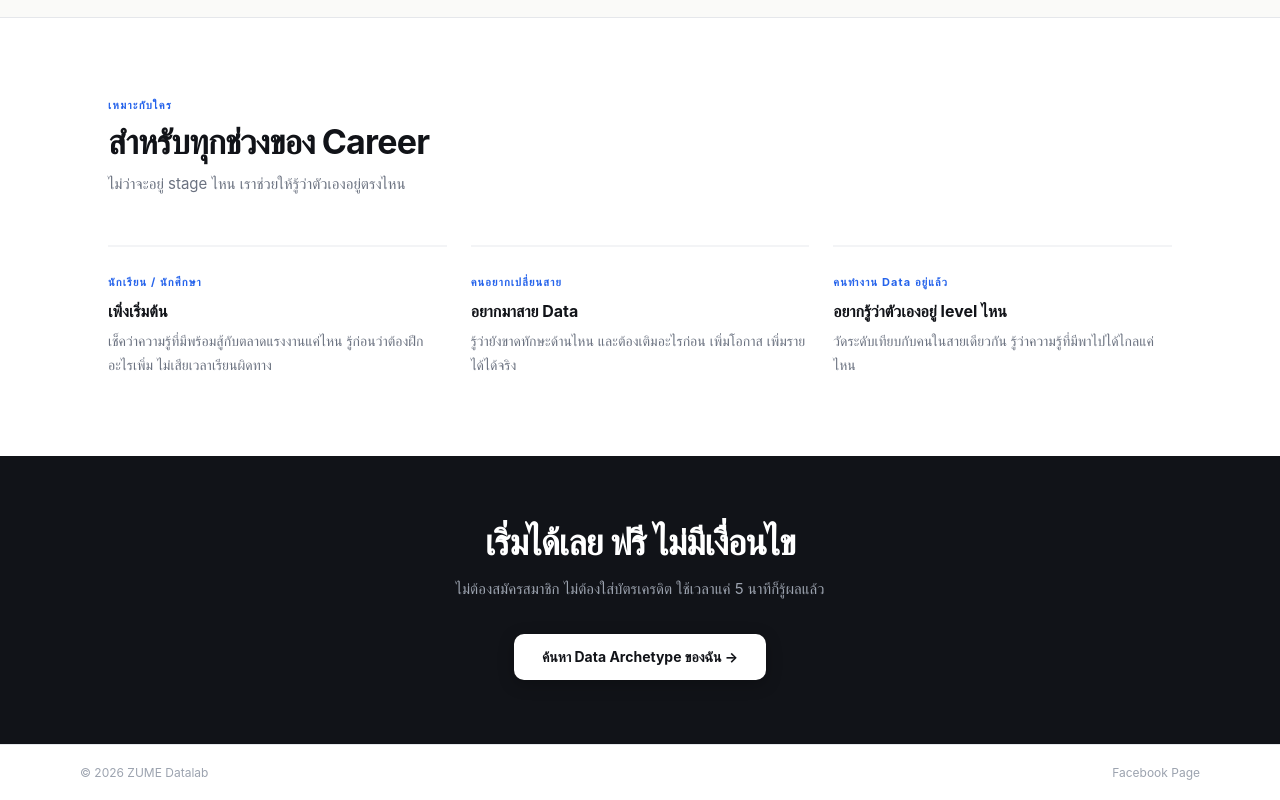
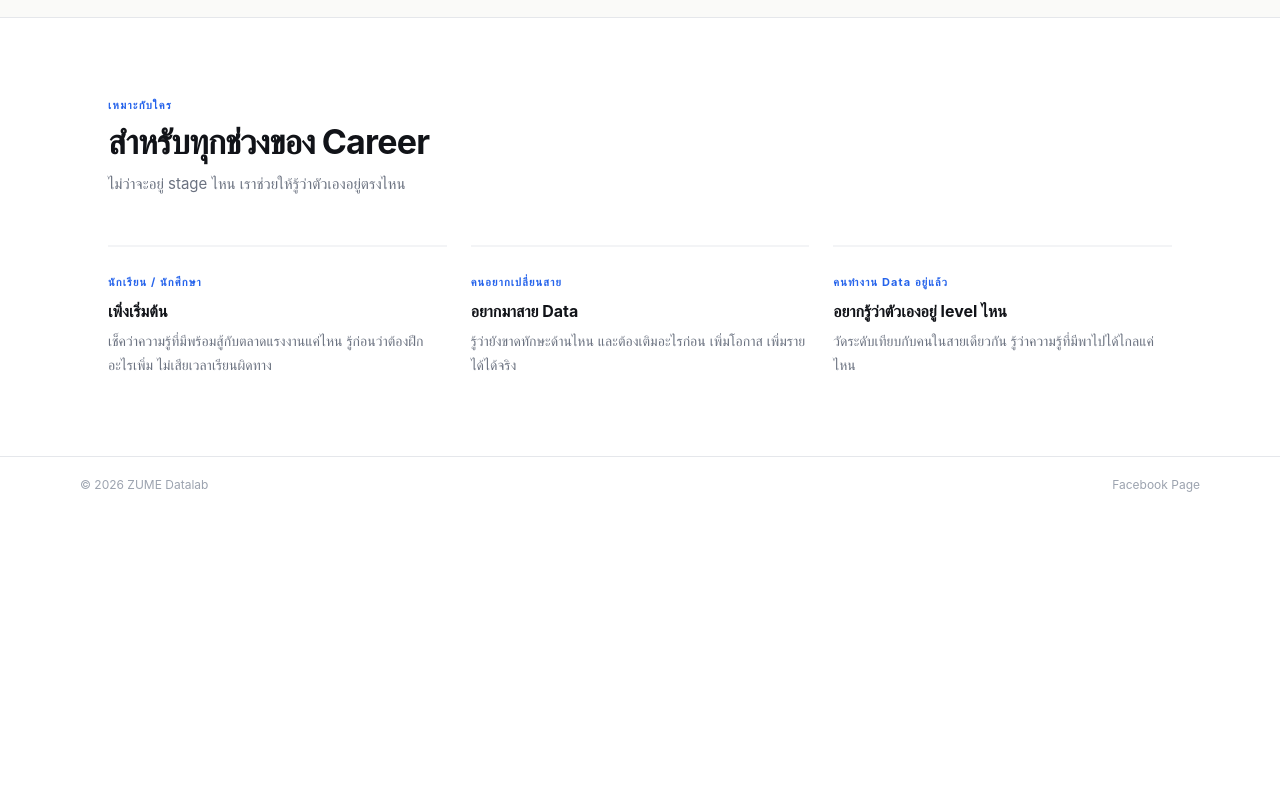
Before and after one commit to ZUME-Work/zume-career-intelligence, a Next.js app: page / in a window 1280 px wide. Shown: the part 2006-2806 px from the top of the page. After the commit the page ends 2518 px from the top, so only its background shows below. Built offline with nearby package versions, Linux system fonts and the light colour scheme.

Commit message:
fix: remove duplicate CTA band from landing page

```diff
--- a/app/page.tsx
+++ b/app/page.tsx
@@ -115,8 +115,7 @@ export default function HomePage() {
         .cta-band-inner{max-width:540px;margin:0 auto}
         .cta-band h2{font-size:clamp(24px,3.5vw,36px);font-weight:700;color:#fff;letter-spacing:-1px;margin-bottom:12px}
         .cta-band p{font-size:15px;color:#9CA3AF;line-height:1.7;margin-bottom:32px}
-        .btn-white{display:inline-flex;align-items:center;gap:6px;background:#fff;color:var(--ink);font-size:14px;font-weight:700;padding:14px 28px;border-radius:10px;text-decoration:none;box-shadow:0 4px 16px rgba(0,0,0,.25);transition:transform .15s,box-shadow .15s}
-        .btn-white:hover{transform:translateY(-2px);box-shadow:0 8px 28px rgba(0,0,0,.32)}
+
 
         footer{border-top:1px solid var(--border);padding:20px 28px}
         .footer-inner{max-width:1120px;margin:0 auto;display:flex;justify-content:space-between;align-items:center}
@@ -245,13 +244,7 @@ export default function HomePage() {
         </div>
       </section>
 
-      <div className="cta-band">
-        <div className="cta-band-inner">
-          <h2>เริ่มได้เลย ฟรี ไม่มีเงื่อนไข</h2>
-          <p>ไม่ต้องสมัครสมาชิก ไม่ต้องใส่บัตรเครดิต ใช้เวลาแค่ 5 นาทีก็รู้ผลแล้ว</p>
-          <Link href="/archetype" className="btn-white">ค้นหา Data Archetype ของฉัน →</Link>
-        </div>
-      </div>
+
 
       <footer>
         <div className="footer-inner">
```
